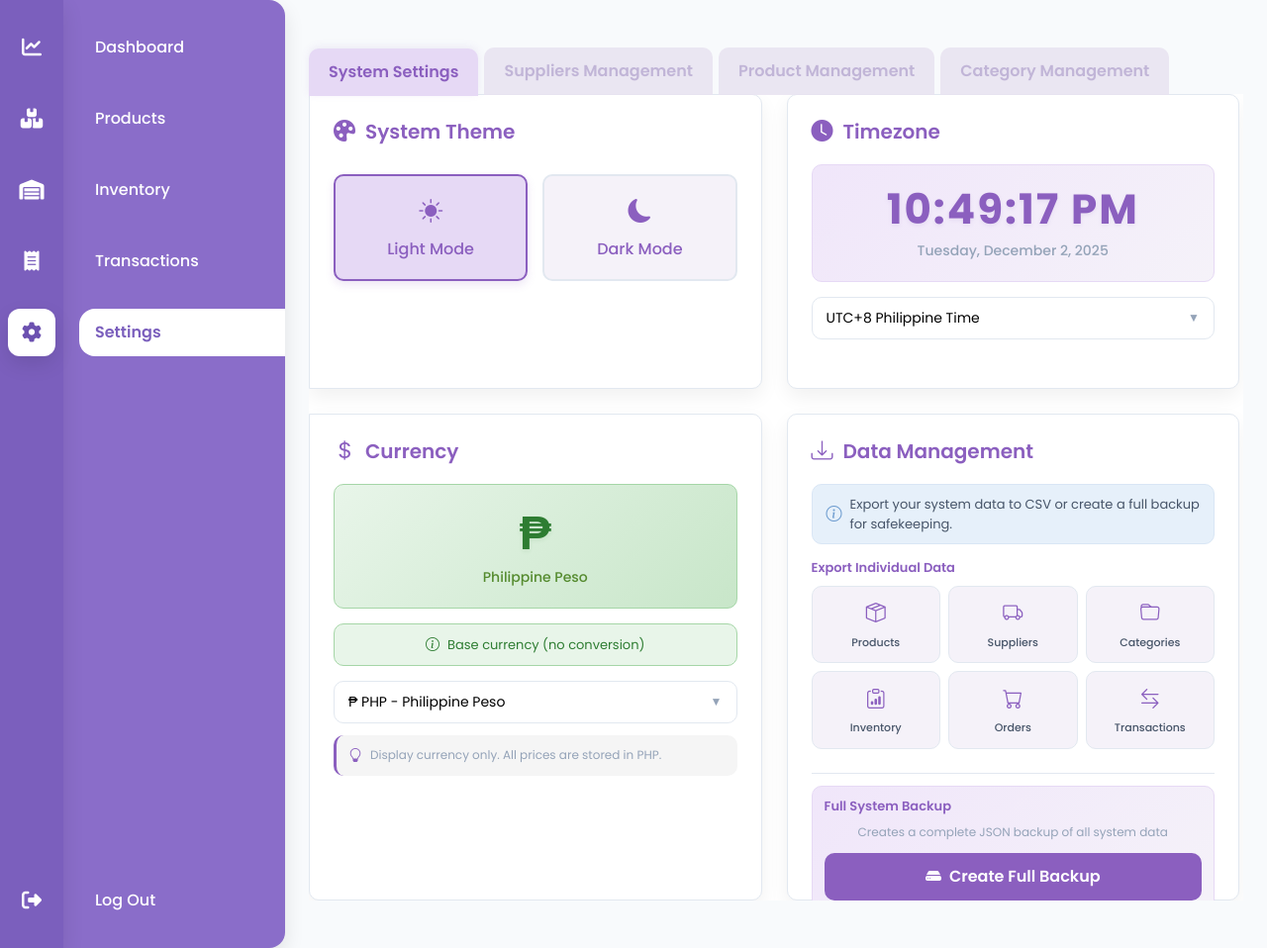
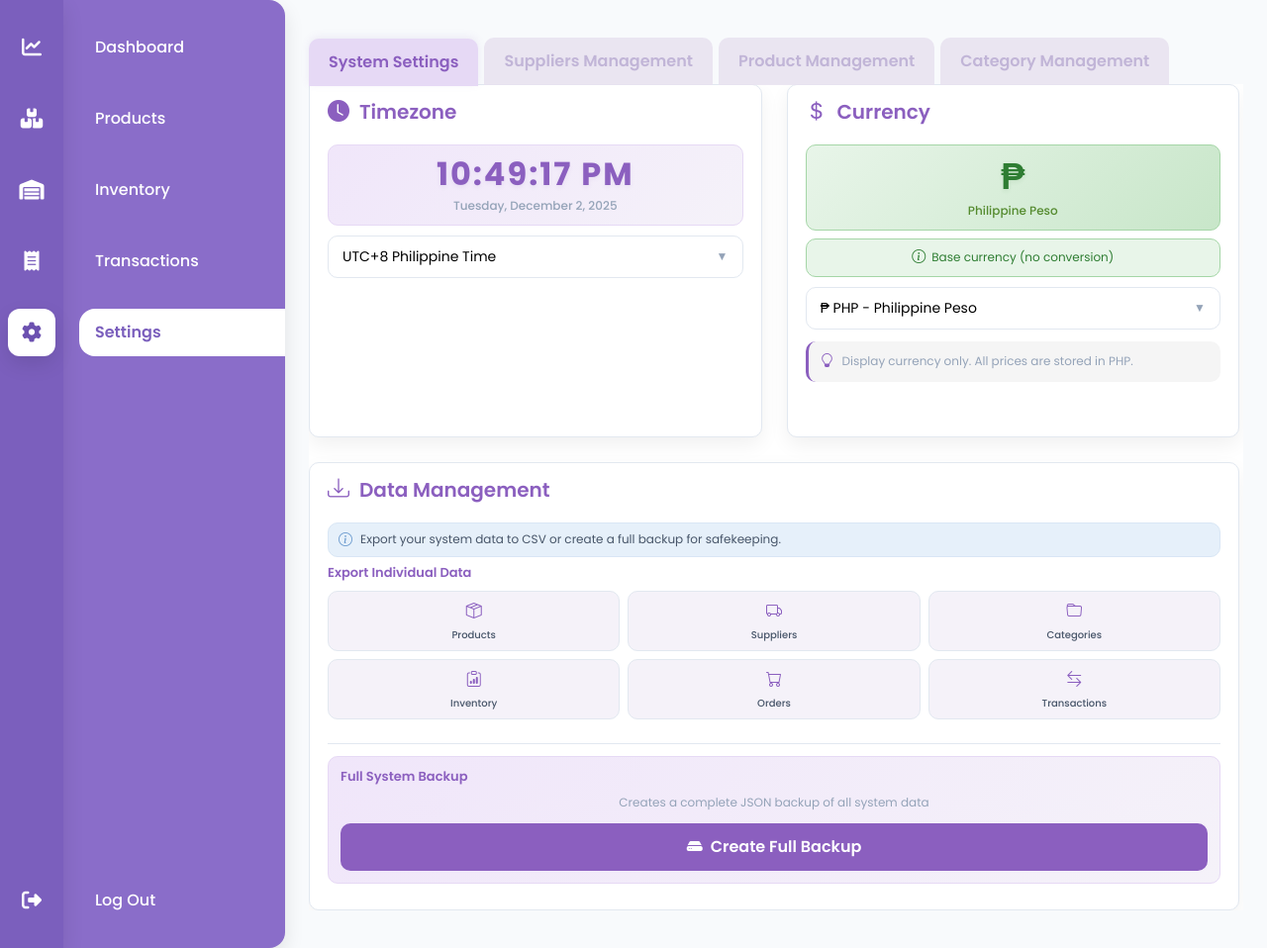
Before and after one commit to jayeuse/Inventory-System, a Django app: page /settings/ in a window 1280 px wide. Shown: the whole page at 99% size. Run offline with Django 5.2, Linux system fonts and the light colour scheme; the visitor is signed in with stand-in values (Sample User, id 1); data comes from the database, SQL or seed files in the repository; data that the repository does not hold is empty.

Commit message:
Improved a bit of UI, Added Graphs in docs

```diff
--- a/static/ProductPage/ProductPage.html
+++ b/static/ProductPage/ProductPage.html
@@ -29,7 +29,6 @@
       <main class="main flex-grow-1 p-4">
         <div class="tabs">
           <div class="tab active" data-page="products">Products List</div>
-          <div class="tab" data-page="pos">Point of Sale</div>
         </div>
 
         <!-- Products List Page -->
--- a/static/SettingsPage/System_Settings.css
+++ b/static/SettingsPage/System_Settings.css
@@ -95,14 +95,14 @@ body {
   transform: rotate(180deg);
 }
 .main {
-  padding: 24px 32px;
+  padding: 14px 32px;
   max-width: 1400px;
   width: 100%;
   margin: 0 auto;
   display: flex;
   flex-direction: column;
   gap: 0;
-  height: calc(100vh - 48px);
+  height: calc(100vh - 28px);
   box-sizing: border-box;
   overflow: hidden;
 }
@@ -170,17 +170,17 @@ body {
 }
 
 .page-title {
-  font-size: 28px;
+  font-size: 24px;
   font-weight: 700;
   color: var(--primary-color);
-  margin-bottom: 32px;
-  display: flex;
-  align-items: center;
-  gap: 12px;
+  margin-bottom: 14px;
+  display: flex;
+  align-items: center;
+  gap: 10px;
 }
 
 .page-title i {
-  font-size: 30px;
+  font-size: 26px;
 }
 
 .tab-content > .card .search-row,
@@ -270,7 +270,7 @@ body {
   background-color: white;
   display: grid;
   grid-template-columns: repeat(2, 1fr);
-  gap: 25px;
+  gap: 13px;
   min-height: 0;
 }
 
@@ -292,6 +292,53 @@ body {
   display: flex;
   flex-direction: column;
   min-height: 280px;
+}
+
+/* New Settings Page Card Styles */
+.card-settings-left {
+  background: #ffffff;
+  border: 1px solid var(--border);
+  border-radius: 0 var(--radius) var(--radius) var(--radius);
+  box-shadow: var(--shadow);
+  padding: 14px 18px;
+  animation: fadeIn 0.3s ease;
+  transition: all 0.25s ease;
+  display: flex;
+  flex-direction: column;
+  min-height: auto;
+}
+
+.card-settings-right {
+  background: #ffffff;
+  border: 1px solid var(--border);
+  border-radius: var(--radius);
+  box-shadow: var(--shadow);
+  padding: 14px 18px;
+  animation: fadeIn 0.3s ease;
+  transition: all 0.25s ease;
+  display: flex;
+  flex-direction: column;
+  min-height: auto;
+}
+
+.card-settings-full {
+  background: #ffffff;
+  border: 1px solid var(--border);
+  border-radius: var(--radius);
+  box-shadow: var(--shadow);
+  padding: 14px 18px;
+  animation: fadeIn 0.3s ease;
+  transition: all 0.25s ease;
+  display: flex;
+  flex-direction: column;
+  min-height: auto;
+  grid-column: 1 / -1;
+}
+
+.card-settings-left:hover,
+.card-settings-right:hover,
+.card-settings-full:hover {
+  box-shadow: 0 12px 25px rgba(0, 0, 0, 0.1);
 }
 
 .card-3 {
@@ -341,35 +388,35 @@ body {
 }
 
 .card-title {
-  font-size: 20px;
+  font-size: 17px;
   font-weight: 600;
-  margin-bottom: 20px;
-  color: var(--primary-color);
-  display: flex;
-  align-items: center;
-  gap: 10px;
+  margin-bottom: 10px;
+  color: var(--primary-color);
+  display: flex;
+  align-items: center;
+  gap: 8px;
 }
 
 .card-title i {
-  font-size: 22px;
+  font-size: 18px;
 }
 
 .setting-group {
-  margin-bottom: 25px;
+  margin-bottom: 8px;
 }
 
 /* Real-time Clock Display */
 .current-time-display {
   text-align: center;
-  padding: 20px;
+  padding: 10px;
   background: linear-gradient(135deg, var(--primary-lighter) 0%, var(--muted-purple-lighter) 100%);
   border-radius: var(--radius);
-  margin-bottom: 15px;
+  margin-bottom: 8px;
   border: 1px solid var(--primary-light);
 }
 
 .time-value {
-  font-size: 42px;
+  font-size: 32px;
   font-weight: 700;
   color: var(--primary-color);
   font-family: 'Poppins', monospace;
@@ -379,24 +426,24 @@ body {
 }
 
 .date-value {
-  font-size: 14px;
+  font-size: 12px;
   color: var(--muted);
-  margin-top: 5px;
+  margin-top: 3px;
   font-weight: 500;
 }
 
 /* Currency Display */
 .currency-display {
   text-align: center;
-  padding: 20px;
+  padding: 10px;
   background: linear-gradient(135deg, #e8f5e9 0%, #c8e6c9 100%);
   border-radius: var(--radius);
-  margin-bottom: 15px;
+  margin-bottom: 8px;
   border: 1px solid #a5d6a7;
 }
 
 .currency-symbol {
-  font-size: 48px;
+  font-size: 36px;
   font-weight: 700;
   color: #2e7d32;
   display: block;
@@ -405,9 +452,9 @@ body {
 }
 
 .currency-name {
-  font-size: 14px;
+  font-size: 12px;
   color: #558b2f;
-  margin-top: 5px;
+  margin-top: 3px;
   font-weight: 500;
   display: block;
 }
@@ -416,12 +463,12 @@ body {
   display: flex;
   align-items: center;
   justify-content: center;
-  gap: 8px;
-  padding: 10px 15px;
+  gap: 6px;
+  padding: 8px 12px;
   background: #fff8e1;
   border-radius: var(--radius);
-  margin-bottom: 15px;
-  font-size: 13px;
+  margin-bottom: 10px;
+  font-size: 12px;
   color: #f57c00;
   border: 1px solid #ffe082;
 }
@@ -459,18 +506,18 @@ body {
   display: flex;
   align-items: center;
   gap: 8px;
-  padding: 10px 14px;
+  padding: 6px 10px;
   background: var(--secondary-lighter);
   border-radius: var(--radius);
-  font-size: 13px;
+  font-size: 12px;
   color: #475569;
-  margin-bottom: 16px;
+  margin-bottom: 8px;
   border: 1px solid var(--secondary-light);
 }
 
 .data-management-description i {
   color: var(--secondary-color);
-  font-size: 16px;
+  font-size: 14px;
   flex-shrink: 0;
 }
 
@@ -505,20 +552,20 @@ body {
   flex-direction: column;
   align-items: center;
   justify-content: center;
-  gap: 6px;
-  padding: 12px 8px;
+  gap: 4px;
+  padding: 8px 6px;
   background: var(--muted-purple-lighter);
   border: 1px solid var(--border);
   border-radius: var(--radius);
   cursor: pointer;
   transition: all 0.25s ease;
-  font-size: 11px;
+  font-size: 10px;
   font-weight: 500;
   color: #475569;
 }
 
 .export-btn i {
-  font-size: 20px;
+  font-size: 16px;
   color: var(--primary-color);
   transition: transform 0.25s ease;
 }
--- a/static/SettingsPage/System_Settings.html
+++ b/static/SettingsPage/System_Settings.html
@@ -41,23 +41,7 @@
         <!-- System Settings Content -->
         <div id="settings-content" class="tab-content active">
           <div class="settings-grid">
-            <div class="card-4">
-              <h3 class="card-title">
-                <i class="bi bi-palette-fill"></i> System Theme
-              </h3>
-              <div class="theme-options">
-                <div class="theme-option active">
-                  <div class="theme-icon"><i class="bi bi-sun-fill"></i></div>
-                  <div class="theme-name">Light Mode</div>
-                </div>
-                <div class="theme-option">
-                  <div class="theme-icon"><i class="bi bi-moon-fill"></i></div>
-                  <div class="theme-name">Dark Mode</div>
-                </div>
-              </div>
-            </div>
-
-            <div class="card-2">
+            <div class="card-settings-left">
               <h3 class="card-title">
                 <i class="bi bi-clock-fill"></i> Timezone
               </h3>
@@ -81,7 +65,7 @@
               </div>
             </div>
 
-            <div class="card-3">
+            <div class="card-settings-right">
               <h3 class="card-title">
                 <i class="bi bi-currency-dollar"></i> Currency
               </h3>
@@ -113,7 +97,7 @@
               </div>
             </div>
 
-            <div class="card-2">
+            <div class="card-settings-full">
               <h3 class="card-title">
                 <i class="bi bi-download"></i> Data Management
               </h3>
--- a/static/SettingsPage/System_Settings.js
+++ b/static/SettingsPage/System_Settings.js
@@ -23,19 +23,6 @@ document.addEventListener("DOMContentLoaded", function () {
 
   // ========== CURRENCY FUNCTIONALITY ==========
   initializeCurrencySettings();
-
-  // System Settings Theme Options
-  const themeOptions = document.querySelectorAll(".theme-option");
-
-  themeOptions.forEach((option) => {
-    option.addEventListener("click", function () {
-      themeOptions.forEach((opt) => opt.classList.remove("active"));
-      this.classList.add("active");
-
-      const theme = this.querySelector(".theme-name").textContent;
-      console.log(`Theme changed to: ${theme}`);
-    });
-  });
 
   // Supplier Management Modal
   const supplierModal = document.getElementById("addSupplierModal");
```
Also changed, not shown: 4 other files.
